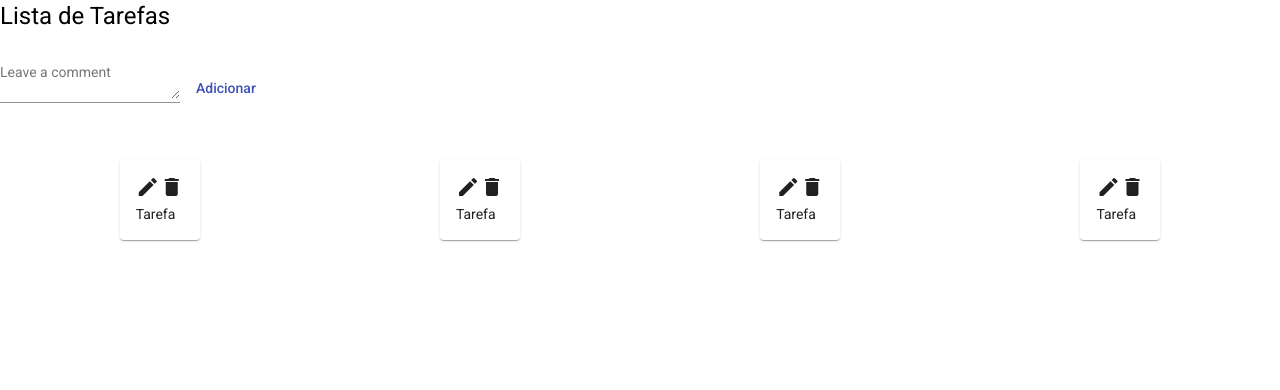
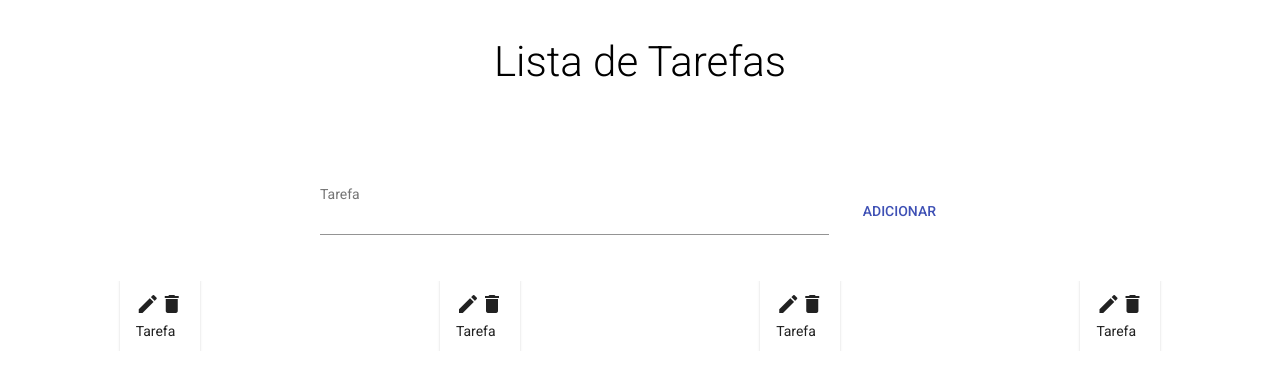
Before and after one commit to priscilafernandes/todolistangular, an Angular app: page / in a window 1280 px wide. Shown: the top 390 px of the page. Built offline with nearby package versions, Linux system fonts and the light colour scheme.

Commit message:
estilizando app-container e componente de input + botão

```diff
--- a/src/app/app.component.css
+++ b/src/app/app.component.css
@@ -0,0 +1,14 @@
+.app-container {
+  height: 100%;
+}
+
+.title {
+  font-size: 3em;
+  font-weight: lighter;
+}
+
+.app-text {
+  display: flex;
+  justify-content: center;
+  width: 100%;
+}
--- a/src/app/app.component.html
+++ b/src/app/app.component.html
@@ -1,7 +1,14 @@
-<h1>{{ title }}</h1>
+<mat-grid-list cols="1" class="app-container">
+  <mat-grid-list cols="1" rowHeight="10em">
+    <mat-grid-tile>
+      <h1 class="title">{{ title }}</h1>
+    </mat-grid-tile>
 
+    <mat-grid-tile>
+      <app-text class="app-text"></app-text>
+    </mat-grid-tile>
+  </mat-grid-list>
 
-<div>
-    <app-text></app-text>
-    <app-cards-container></app-cards-container>
-</div>
+  <app-cards-container></app-cards-container>
+
+</mat-grid-list>
--- a/src/app/card/card.component.ts
+++ b/src/app/card/card.component.ts
@@ -6,7 +6,7 @@ import { Component, OnInit } from '@angular/core';
   styleUrls: ['./card.component.css']
 })
 export class CardComponent implements OnInit {
-  tesks:string[] = []
+  tasks: string[] = []
 
   constructor() { }
 
--- a/src/app/cards-container/cards-container.component.html
+++ b/src/app/cards-container/cards-container.component.html
@@ -1,4 +1,4 @@
-<mat-grid-list cols="4" rowHeight="2:1">
+<mat-grid-list cols="4" rowHeight="5em"> <!-- rowHeight="2:1" -->
   <mat-grid-tile>
     <app-card></app-card>
   </mat-grid-tile>
@@ -14,5 +14,4 @@
   <mat-grid-tile>
     <app-card></app-card>
   </mat-grid-tile>
-
 </mat-grid-list>
--- a/src/app/text/text.component.css
+++ b/src/app/text/text.component.css
@@ -0,0 +1,29 @@
+.text-form {
+  display: flex;
+  justify-content: center;
+  align-items: center;
+  width: 50%;
+}
+
+.text-form-field {
+  width: 100%;
+}
+
+.text-label {
+  font-size: 1em;
+}
+
+.textarea {
+  font-size: 1.5em;
+  height: 2em;
+  resize: none;
+  width: 100%;
+}
+
+.text-btn {
+  text-transform: uppercase;
+  text-align: center;
+  padding: 5px;
+  margin-left: 10px;
+  width: 150px;
+}
--- a/src/app/text/text.component.html
+++ b/src/app/text/text.component.html
@@ -1,7 +1,8 @@
-<form>
-    <mat-form-field class="example-full-width">
-        <mat-label>Leave a comment</mat-label>
-        <textarea matInput placeholder="Ex. It makes me feel..."></textarea>
-    </mat-form-field>
-    <button mat-button color="primary">Adicionar</button>
+<form class="text-form">
+  <mat-form-field class="text-form-field">
+    <mat-label class="text-label">Tarefa</mat-label>
+    <textarea matInput placeholder="Digite..." cols="100" class="textarea"></textarea>
+  </mat-form-field>
+
+  <button mat-button color="primary" class="text-btn">Adicionar</button>
 </form>
```
Lines whose indentation alone changed are shown as unchanged.
